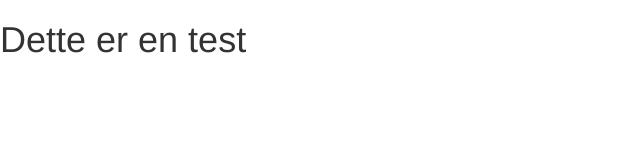
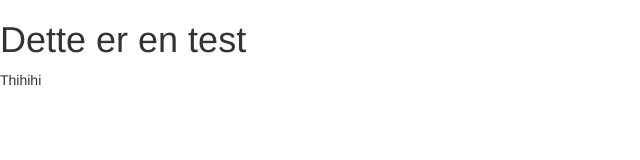
Before and after one commit to testafiesta/testafiesta.github.io, a plain HTML site: page index.html in a window 1280 px wide. Shown: the full height of the page, 0-640 px from the left. Drawn offline with nearby package versions, Linux system fonts and the light colour scheme.

Commit message:
Add paragraph to index

```diff
--- a/index.html
+++ b/index.html
@@ -13,6 +13,6 @@
     </head>
     <body>
 	<h1>Dette er en test</h1>
-
+	<p>Thihihi</p>
 	</body>
 	</html>
```
